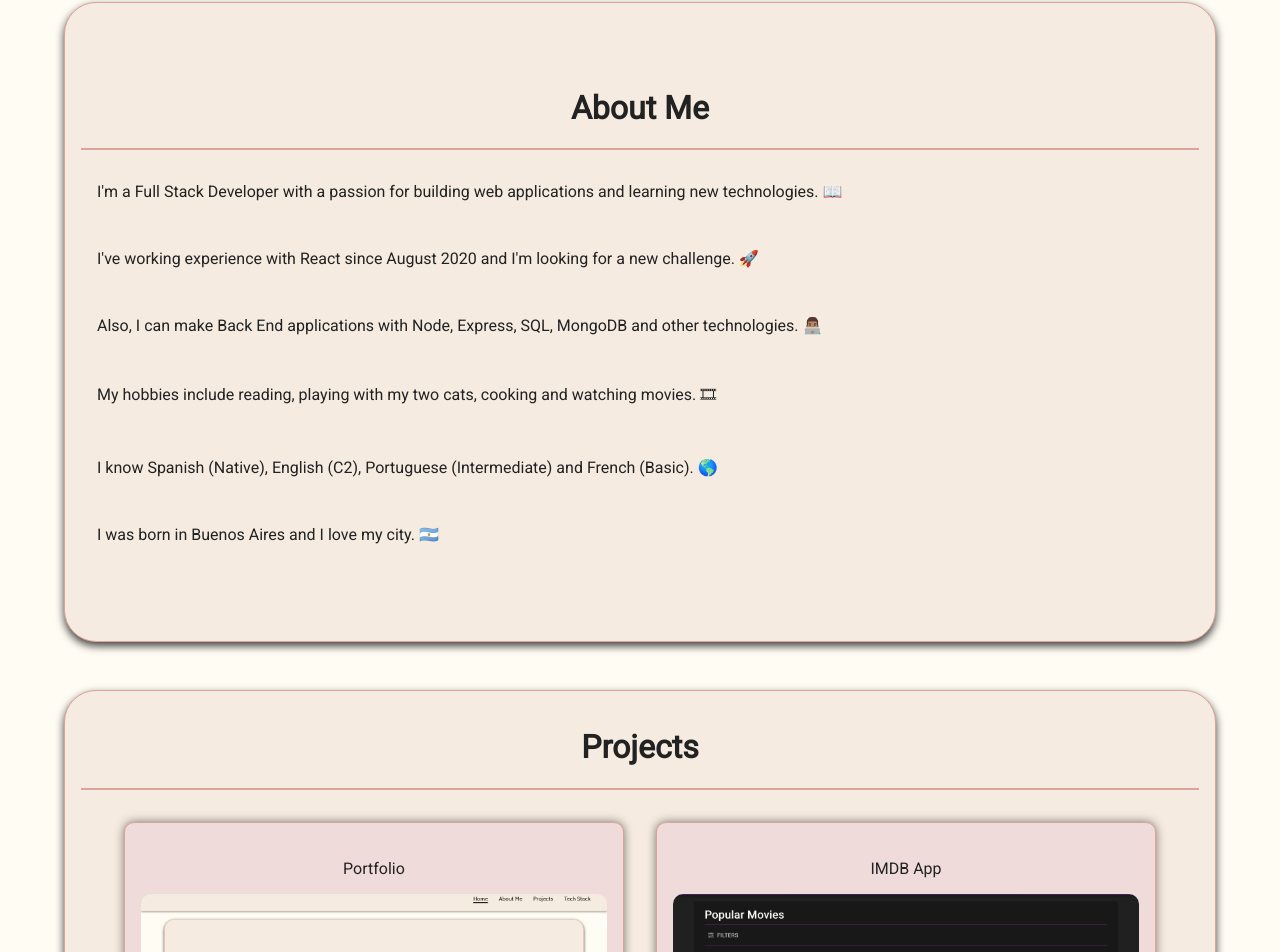
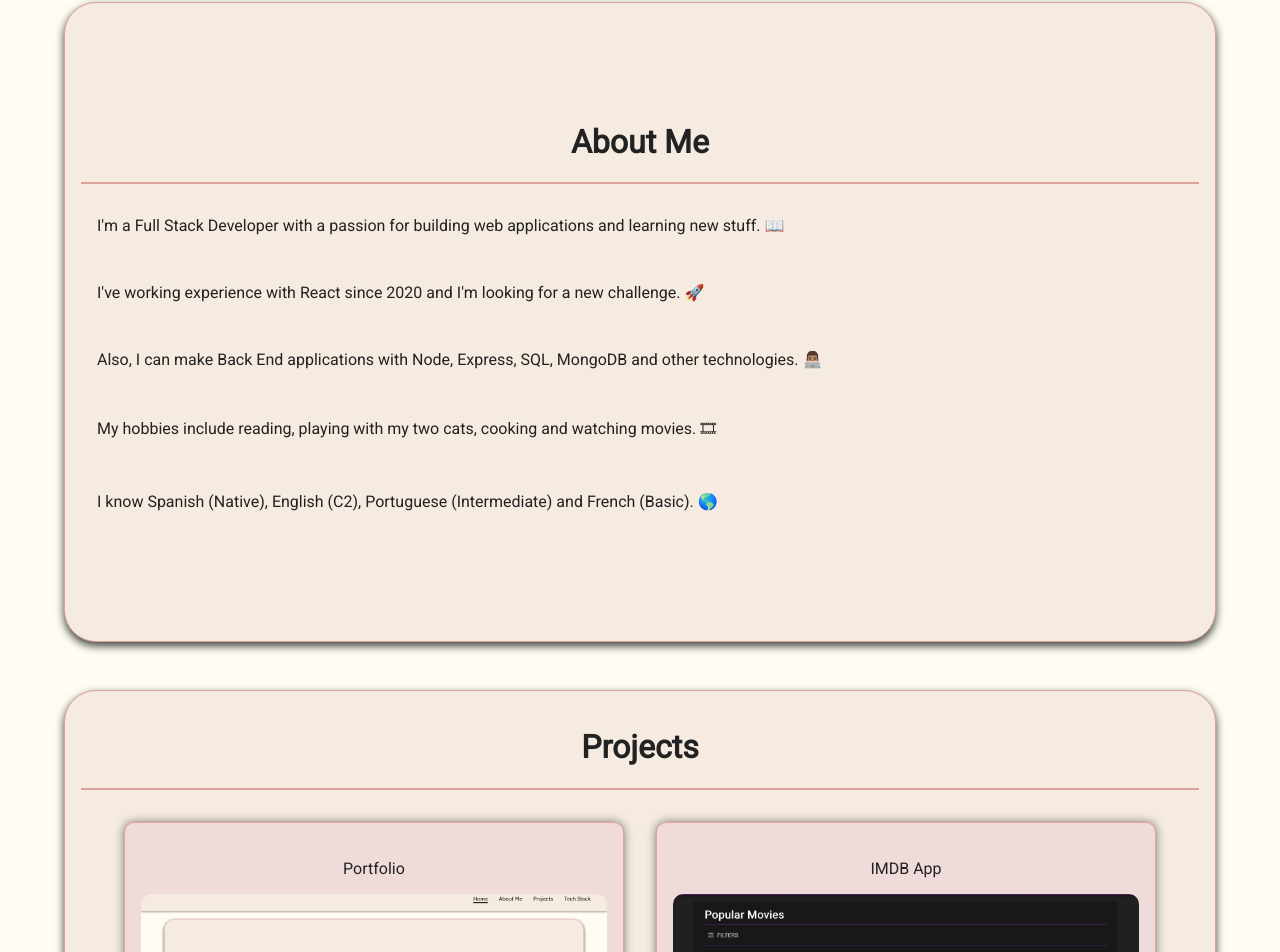
Before and after one commit to MartinDCalderonP/portfolio, a Next.js app: page / in a window 1280 px wide. Shown: the part 785-1737 px from the top of the page. Built offline with nearby package versions, Linux system fonts and the light colour scheme.

Commit message:
Update AboutMe component texts

```diff
--- a/src/Components/AboutMe/index.tsx
+++ b/src/Components/AboutMe/index.tsx
@@ -3,12 +3,11 @@ import { motion } from 'framer-motion'
 import { Container } from './styles'
 
 const texts = [
-  "I'm a Full Stack Developer with a passion for building web applications and learning new technologies. 📖",
-  "I've working experience with React since August 2020 and I'm looking for a new challenge. 🚀",
+  "I'm a Full Stack Developer  with a passion for building web applications and learning new stuff. 📖",
+  "I've working experience with React since 2020 and I'm looking for a new challenge. 🚀",
   'Also, I can make Back End applications with Node, Express, SQL, MongoDB and other technologies. 👨🏽‍💻',
   'My hobbies include reading, playing with my two cats, cooking and watching movies. 🎞',
-  'I know Spanish (Native), English (C2), Portuguese (Intermediate) and French (Basic). 🌎',
-  'I was born in Buenos Aires and I love my city. 🇦🇷'
+  'I know Spanish (Native), English (C2), Portuguese (Intermediate) and French (Basic). 🌎'
 ]
 
 const AboutMe = () => {
```
